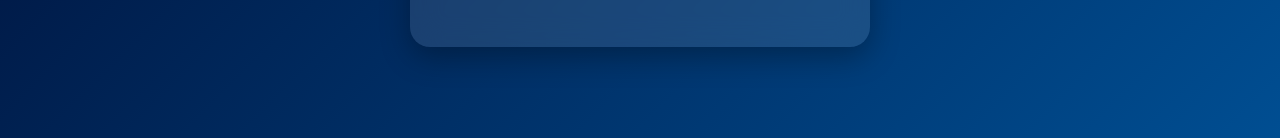
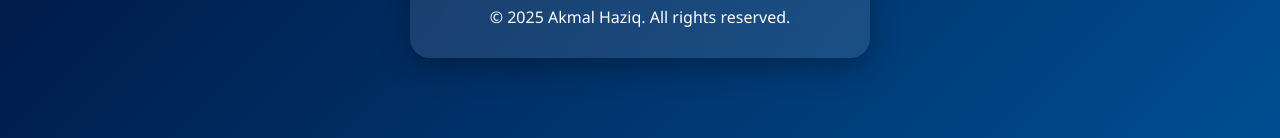
Before and after one commit to akmlhzq/profileweb, a plain HTML site: page index.html in a window 1280 px wide. Shown: the part 662-800 px from the top of the page. Drawn offline with Linux system fonts and the light colour scheme.

Commit message:
index.html

```diff
--- a/index.html
+++ b/index.html
@@ -62,6 +62,6 @@
       </a>
     </div>
   </div>
-
+ <div class="watermark">© 2025 Akmal Haziq. All rights reserved.</div>
 </body>
 </html>
```
